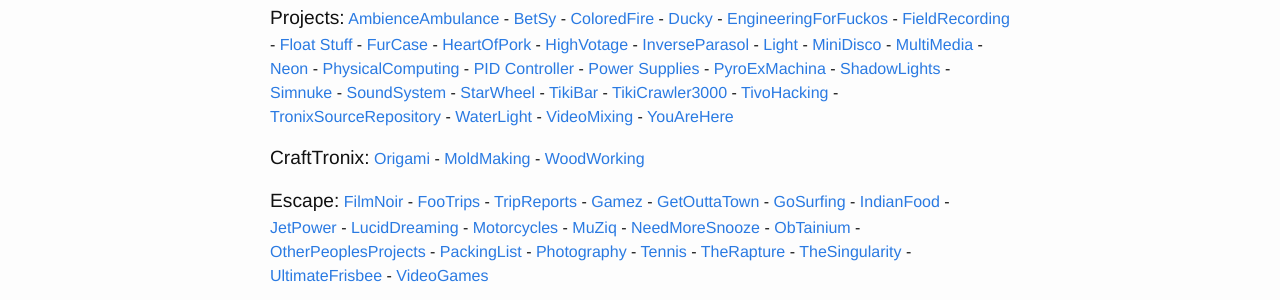
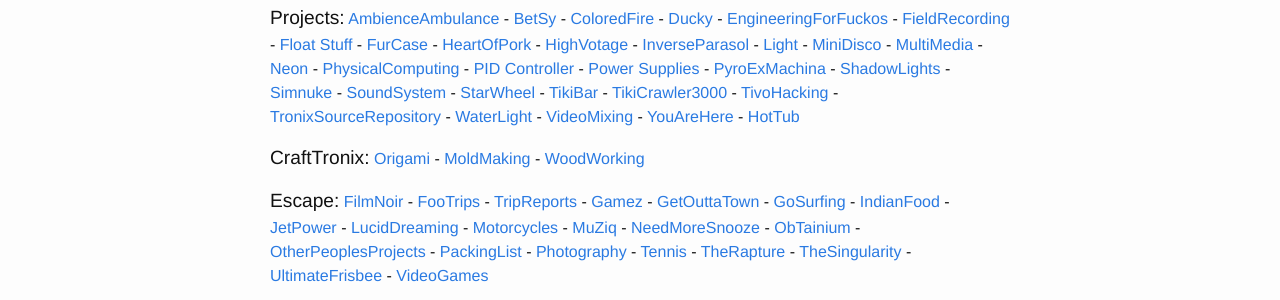
Before and after one commit to rajbot/ranchtronix, a Jekyll site: the page built from index.md, in a window 1280 px wide. Shown: the part 403-703 px from the top of the page. Built offline with Jekyll 4.4.1, drawn with Linux system fonts in a browser that asks for light colours.

Commit message:
Add HotTub link

```diff
--- a/index.md
+++ b/index.md
@@ -18,7 +18,7 @@ layout: default
 [AGC](AGC.html) - [Bamboo](Bamboo.html) - [Batteries](Batteries.html) - [Beer](Beer.html) - [Connectors](Connectors.html) - [DecouplingCapacitors](DecouplingCapacitors.html) - [ELWire](ELWire.html) - [FiberOptic](FiberOptic.html) - [HomeAutomation](HomeAutomation.html) - [LEDs](LEDs.html) - [LittleRubberNinjas](LittleRubberNinjas.html) - [LogicAnalyzers](LogicAnalyzers.html) - [MicroControllers](MicroControllers.html) - [MidiControllers](MidiControllers.html) - [MoSFeTz](MoSFeTz.html) - [PartsOrder](PartsOrder.html) - [PCBs](PCBs.html) - [PinOuts](PinOuts.html) - [RadioFr3quency](RadioFr3quency.html) - [RapidPrototyping](RapidPrototyping.html) - [Resistors](Resistors.html) - [RotaryEncoders](RotaryEncoders.html) - [Safety](Safety.html) - [SolderingIrons](SolderingIrons.html) - [StepperMotors](StepperMotors.html) - [Brushless DC Motors](Brushless_DC_Motors.html) - [Suppliers](Suppliers.html) -  [SurfaceMount](SurfaceMount.html) - [WeldingSupplies](WeldingSupplies.html)
 
 
-<big>Projects:</big>  [AmbienceAmbulance](AmbienceAmbulance.html) - [BetSy](BetSy.html) - [ColoredFire](ColoredFire.html) - [Ducky](Ducky.html) - [EngineeringForFuckos](EngineeringForFuckos.html) - [FieldRecording](FieldRecording.html) - [Float Stuff](Float_Stuff.html) - [FurCase](FurCase.html) - [HeartOfPork](HeartOfPork.html) - [HighVotage](HighVotage.html) - [InverseParasol](InverseParasol.html) - [Light](Light.html) - [MiniDisco](MiniDisco.html) - [MultiMedia](MultiMedia.html) - [Neon](Neon.html) - [PhysicalComputing](PhysicalComputing.html) - [PID Controller](PID_Controller.html) - [Power Supplies](Power_Supplies.html) - [PyroExMachina](PyroExMachina.html) - [ShadowLights](ShadowLights.html) - [Simnuke](Simnuke.html) - [SoundSystem](SoundSystem.html) - [StarWheel](StarWheel.html) - [TikiBar](TikiBar.html) - [TikiCrawler3000](TikiCrawler3000.html) - [TivoHacking](TivoHacking.html) - [TronixSourceRepository](TronixSourceRepository.html) - [WaterLight](WaterLight.html) - [VideoMixing](VideoMixing.html) - [YouAreHere](YouAreHere.html)
+<big>Projects:</big>  [AmbienceAmbulance](AmbienceAmbulance.html) - [BetSy](BetSy.html) - [ColoredFire](ColoredFire.html) - [Ducky](Ducky.html) - [EngineeringForFuckos](EngineeringForFuckos.html) - [FieldRecording](FieldRecording.html) - [Float Stuff](Float_Stuff.html) - [FurCase](FurCase.html) - [HeartOfPork](HeartOfPork.html) - [HighVotage](HighVotage.html) - [InverseParasol](InverseParasol.html) - [Light](Light.html) - [MiniDisco](MiniDisco.html) - [MultiMedia](MultiMedia.html) - [Neon](Neon.html) - [PhysicalComputing](PhysicalComputing.html) - [PID Controller](PID_Controller.html) - [Power Supplies](Power_Supplies.html) - [PyroExMachina](PyroExMachina.html) - [ShadowLights](ShadowLights.html) - [Simnuke](Simnuke.html) - [SoundSystem](SoundSystem.html) - [StarWheel](StarWheel.html) - [TikiBar](TikiBar.html) - [TikiCrawler3000](TikiCrawler3000.html) - [TivoHacking](TivoHacking.html) - [TronixSourceRepository](TronixSourceRepository.html) - [WaterLight](WaterLight.html) - [VideoMixing](VideoMixing.html) - [YouAreHere](YouAreHere.html) - [HotTub](HotTub.html)
 
 <big>CraftTronix:</big> [Origami](Origami.html) - [MoldMaking](MoldMaking.html) - [WoodWorking](WoodWorking.html)
 
```
